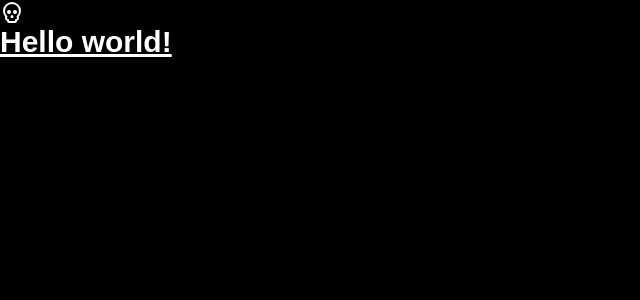
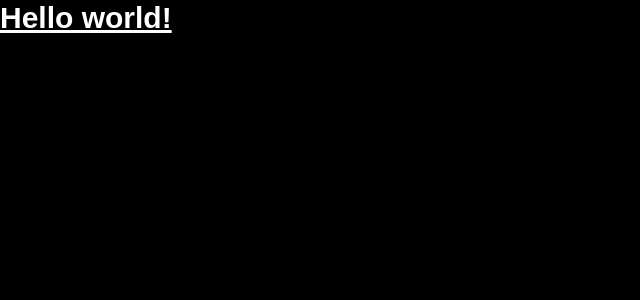
Before and after one commit to Merkie/portcullis, a SvelteKit app: page / in a window 1280 px wide. Shown: the top 300 px of the page, without its empty margins (0-640 px from the left). Built offline with nearby package versions, Linux system fonts and the light colour scheme; a web font is replaced by a local one.

Commit message:
forgot to remove it completely

```diff
--- a/src/routes/(auth)/register/with-email/+page.svelte
+++ b/src/routes/(auth)/register/with-email/+page.svelte
@@ -1,7 +1,3 @@
-<script>
-	import { Mail } from 'lucide-svelte';
-</script>
-
 <svelte:head>
 	<title>Register with email | Portcullis</title>
 </svelte:head>
@@ -9,7 +5,7 @@
 <h1 class="mb-8 font-display text-4xl font-semibold">Register with email</h1>
 
 <a href="/register/with-email" class="auth-btn mb-4">
-	<Mail size={20} />
+	<i class="bi bi-envelope"></i>
 	<span>Continue with Email</span>
 </a>
 
--- a/src/routes/+page.svelte
+++ b/src/routes/+page.svelte
@@ -1,7 +1 @@
-<script>
-	import { Skull } from 'lucide-svelte';
-</script>
-
-<Skull />
-
 <h1 class="text-3xl font-bold underline">Hello world!</h1>
```
